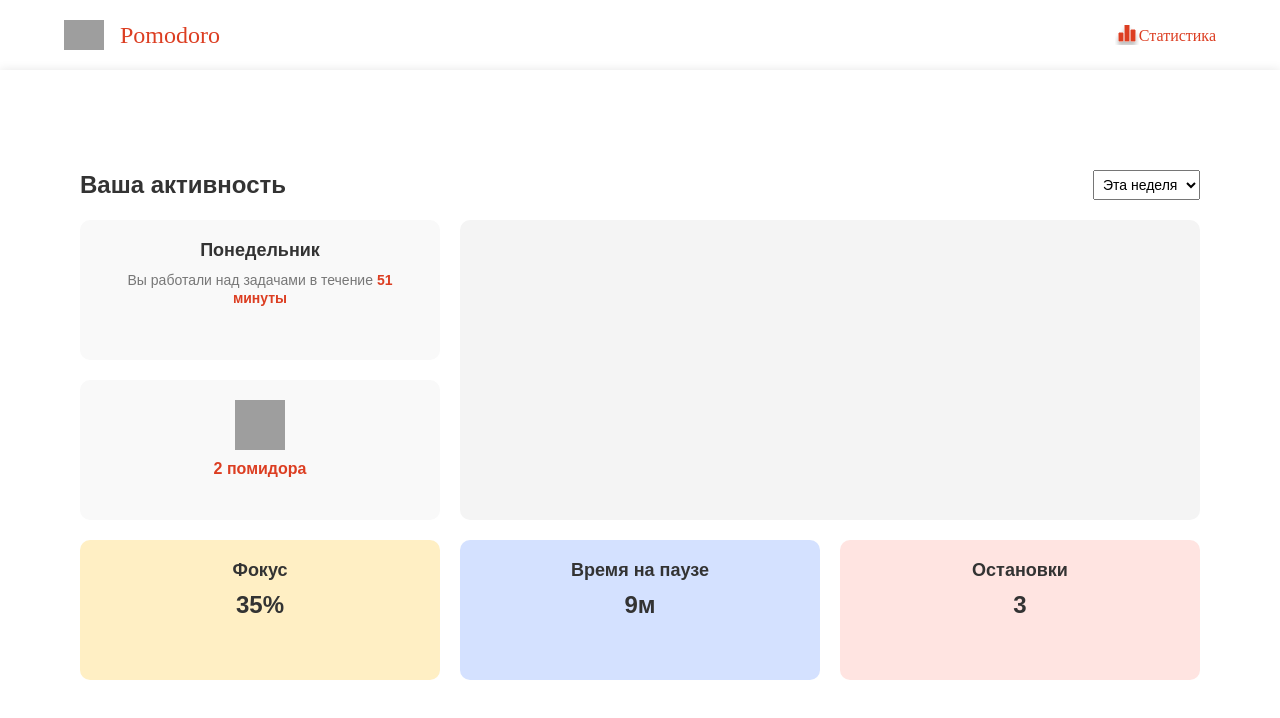
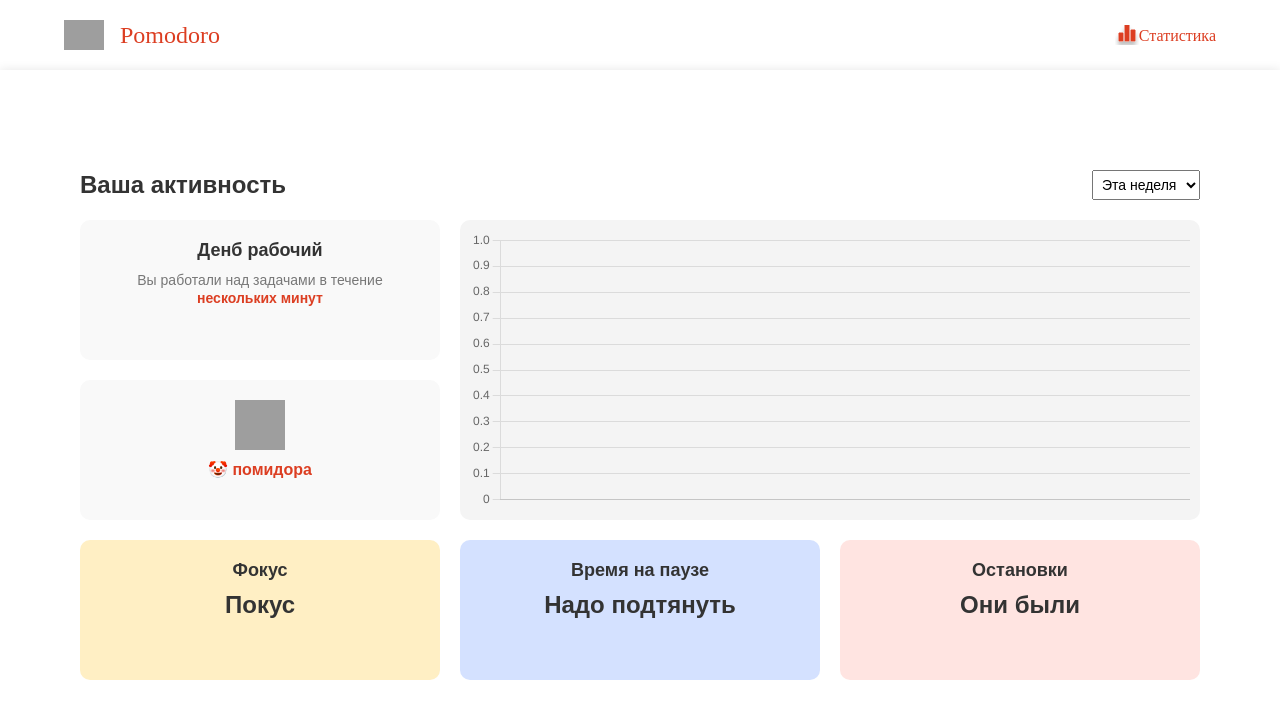
Before and after one commit to doctored11/React-Pomodoro, a React app in the folder pomodoro-react/: page /stats in a window 1280 px wide. Shown: the top 718 px of the page. Built offline with nearby package versions, Linux system fonts and the light colour scheme; grey boxes are pictures that could not be loaded.

Commit message:
save active task to LS

```diff
--- a/pomodoro-react/package.json
+++ b/pomodoro-react/package.json
@@ -36,7 +36,9 @@
     "webpack-dev-server": "^4.15.1"
   },
   "dependencies": {
+    "chart.js": "^4.4.3",
     "react": "^18.2.0",
+    "react-chartjs-2": "^5.2.0",
     "react-dom": "^18.2.0",
     "react-router-dom": "^6.23.1"
   }
--- /dev/null
+++ b/pomodoro-react/src/Page/Statistic/Graphic/Graphic.tsx
@@ -0,0 +1,102 @@
+import React, { useEffect, useState } from 'react';
+import { Bar, Line } from 'react-chartjs-2';
+import { Chart, registerables } from 'chart.js';
+import { dayStatisticType, StatisticTool } from '../../../utils/localStorageUtils';
+import styles from "./graphic.module.css"
+
+Chart.register(...registerables);
+
+
+const getKeysByCountValue = (num: number): string[] => {
+    const keys = Object.keys(localStorage)
+      .filter((key) => /\d{4}-\d{2}-\d{2}/.test(key))
+      .sort((a, b) => new Date(b).getTime() - new Date(a).getTime())
+      .slice(0, num);
+
+    return keys;
+  };
+interface ChartData {
+  labels: string[];
+  datasets: {
+    label: string;
+    data: number[];
+    fill: boolean;
+    backgroundColor: string;
+    borderColor: string;
+  }[];
+}
+interface dateProp{
+    selectedPeriod:string
+}
+
+const formatDate = (dateStr: string) => {
+    const options: Intl.DateTimeFormatOptions = { day: 'numeric', month: 'short' };
+    const date = new Date(dateStr);
+    return date.toLocaleDateString('ru-RU', options);
+  };
+
+export function Graphic({selectedPeriod}:dateProp ){
+  const [data, setData] = useState<ChartData>({
+    labels: [],
+    datasets: [
+      {
+        label: 'Помидоры в день',
+        data: [],
+        fill: false,
+        backgroundColor: '#dc3e22',
+        borderColor: '#dc3e22',
+      },
+    ],
+  });
+
+  useEffect(() => {
+
+    const loadData = () => {
+        let filteredKeys=Object.keys(localStorage)
+        console.log(selectedPeriod)
+        if (selectedPeriod !== 'all-time') {
+            const num = parseInt(selectedPeriod);
+            filteredKeys = getKeysByCountValue(num);
+          }
+
+        const localStorageData = filteredKeys
+        .filter((key) => /\d{4}-\d{2}-\d{2}/.test(key))
+        .sort((a, b) => new Date(a).getTime() - new Date(b).getTime())
+        .reduce(
+          (acc: { labels: string[]; data: number[] }, key) => {
+            const stats: dayStatisticType = JSON.parse(localStorage.getItem(key) || '{}');
+            if (stats && typeof stats.pomodors === 'number') {
+              acc.labels.push(formatDate(key));
+              acc.data.push(stats.pomodors);
+            }
+            return acc;
+          },
+          { labels: [], data: [] }
+        );
+
+      setData({
+        labels: localStorageData.labels,
+        datasets: [
+          {
+            label: 'Помидоры в день',
+            data: localStorageData.data,
+            fill: false,
+            backgroundColor: '#dc3e22',
+            borderColor: '#dc3e22',
+          },
+        ],
+      });
+    };
+
+    loadData();
+
+  }, [selectedPeriod]);
+
+  return (
+    <div  className={styles.graphLine} >
+      <Bar data={data} options={{ maintainAspectRatio: false, plugins: { legend: { display: false } } }} />
+      </div>
+  );
+
+
+};
--- /dev/null
+++ b/pomodoro-react/src/Page/Statistic/Graphic/graphic.module.css
@@ -0,0 +1,5 @@
+.graphLine{
+    display: flex;
+    width: 100%;
+    height: 100%;
+}
--- a/pomodoro-react/src/Page/Statistic/Statistic.tsx
+++ b/pomodoro-react/src/Page/Statistic/Statistic.tsx
@@ -1,27 +1,37 @@
-import React from "react";
+import React, { useState } from "react";
 import styles from "./statistic.module.css";
 import "../../index.css";
 import "../../media.css";
+import { Graphic } from "./Graphic/Graphic";
 
 export function Statistic() {
+  const [selectedPeriod, setSelectedPeriod] = useState<string>("7");
+
+  const handlePeriodChange = (event: React.ChangeEvent<HTMLSelectElement>) => {
+    console.log(event.target.value)
+    setSelectedPeriod(event.target.value);
+  };
+
   return (
     <div className={` frame  ${styles.statisticsFrame}`}>
       <div className={styles.statisticsHeader}>
         <h2 className={styles.headerTitle}>Ваша активность</h2>
         <div className={styles.weekSelector}>
-          <select className={styles.select}>
-            <option value="this-week">Эта неделя</option>
-            {/* списочек */}
+        <select className={styles.select} value={selectedPeriod} onChange={handlePeriodChange}>
+            <option value="7">Эта неделя</option>
+            <option value="14">Две недели</option>
+            <option value="all-time">Все время</option>
+
           </select>
         </div>
       </div>
       <div className={styles.statisticsContent}>
 
           <div className={styles.daySummary}>
-            <h3 className={styles.daySummaryTitle}>Понедельник</h3>
+            <h3 className={styles.daySummaryTitle}>Денб рабочий</h3>
             <p className={styles.daySummaryText}>
               Вы работали над задачами в течение{" "}
-              <span className={styles.highlightText}>51 минуты</span>
+              <span className={styles.highlightText}>нескольких минут</span>
             </p>
           </div>
 
@@ -31,24 +41,24 @@ export function Statistic() {
               alt="Tomato"
               className={styles.tomatoImage}
             />
-            <p className={styles.tomatoCount}>2 помидора</p>
+            <p className={styles.tomatoCount}>🤡 помидора</p>
           </div>
 
         <div className={styles.chartContainer}>
-          {/* Здесь будет диаграмма */}
+       <Graphic selectedPeriod={selectedPeriod} />
         </div>
         {/* todo */}
         <div className={styles.focusSummary}>
           <h4 className={styles.summaryTitle}>Фокус</h4>
-          <p className={styles.summaryValue}>35%</p>
+          <p className={styles.summaryValue}>Покус</p>
         </div>
         <div className={styles.pauseSummary}>
           <h4 className={styles.summaryTitle}>Время на паузе</h4>
-          <p className={styles.summaryValue}>9м</p>
+          <p className={styles.summaryValue}>Надо подтянуть</p>
         </div>
         <div className={styles.stopsSummary}>
           <h4 className={styles.summaryTitle}>Остановки</h4>
-          <p className={styles.summaryValue}>3</p>
+          <p className={styles.summaryValue}>Они были</p>
         </div>
       </div>
     </div>
--- a/pomodoro-react/src/Page/Statistic/statistic.module.css
+++ b/pomodoro-react/src/Page/Statistic/statistic.module.css
@@ -79,6 +79,11 @@
   height: 300px;
   background-color: #f4f4f4;
   border-radius: 10px;
+
+  padding: 10px;
+  display: flex;
+  align-items: center;
+  justify-content: center;
 }
 
 .focusSummary, .pauseSummary, .stopsSummary {
--- a/pomodoro-react/src/Page/UserBlock/TaskList/TaskList.tsx
+++ b/pomodoro-react/src/Page/UserBlock/TaskList/TaskList.tsx
@@ -10,9 +10,16 @@ export function TaskList() {
   const { taskArr, setTaskArr } = useContext(TasksContext);
 
   useEffect(() => {
-    console.log("спсок задач обновлен - ", taskArr);
+    const item = localStorage.getItem("Tasks");
+    const savedTasks = item ? JSON.parse(item) : [];
+    setTaskArr(savedTasks);
+  }, [setTaskArr]);
+
+  useEffect(() => {
+    if (taskArr.length > 0) {
+      localStorage.setItem("Tasks", JSON.stringify(taskArr));
+    }
   }, [taskArr]);
-
   return (
     <>
       <div className={style.list}>
--- a/pomodoro-react/src/Page/UserBlock/TaskMaker/TaskMaker.tsx
+++ b/pomodoro-react/src/Page/UserBlock/TaskMaker/TaskMaker.tsx
@@ -11,7 +11,7 @@ export interface taskProp {
   edit: boolean;
   task_finished: boolean;
 }
-// вынести хук добавления задачи
+
 export function TaskMaker() {
   const { taskArr, setTaskArr } = useContext(TasksContext);
   const inputRef = useRef<HTMLInputElement>(null);
@@ -21,6 +21,11 @@ export function TaskMaker() {
   useEffect(() => {
     setValidStatus(stroke.length > 2);
   }, [stroke]);
+
+  useEffect(() => {
+    if(taskArr.length>0)
+     localStorage.setItem("Tasks", JSON.stringify(taskArr));
+  }, [taskArr]);
 
   const strokeHandler = (ev: React.ChangeEvent<HTMLInputElement>) => {
     setStroke(ev.target.value);
@@ -40,7 +45,6 @@ export function TaskMaker() {
       task_finished: false,
     };
     setTaskArr([...taskArr, newTask]);
-    console.log([...taskArr, newTask]);
     setStroke("");
   };
 
--- a/pomodoro-react/src/utils/localStorageUtils.tsx
+++ b/pomodoro-react/src/utils/localStorageUtils.tsx
@@ -1,4 +1,4 @@
-interface dayStatisticType {
+export interface dayStatisticType {
   pomodors: number;
   pauseTime: string;
   pauseCount: number;
@@ -24,6 +24,7 @@ export class StatisticTool {
     if (item) {
       return JSON.parse(item) as dayStatisticType;
     }
+
     StatisticTool.initializationNewDay();
     return StatisticTool.emptyObj;
   }
```
Also changed, not shown: pomodoro-react/src/Page/UserBlock/TaskList/Task/Task.tsx (+12 -5 lines), 1 other file (tests, documents, lock files or other folders).
